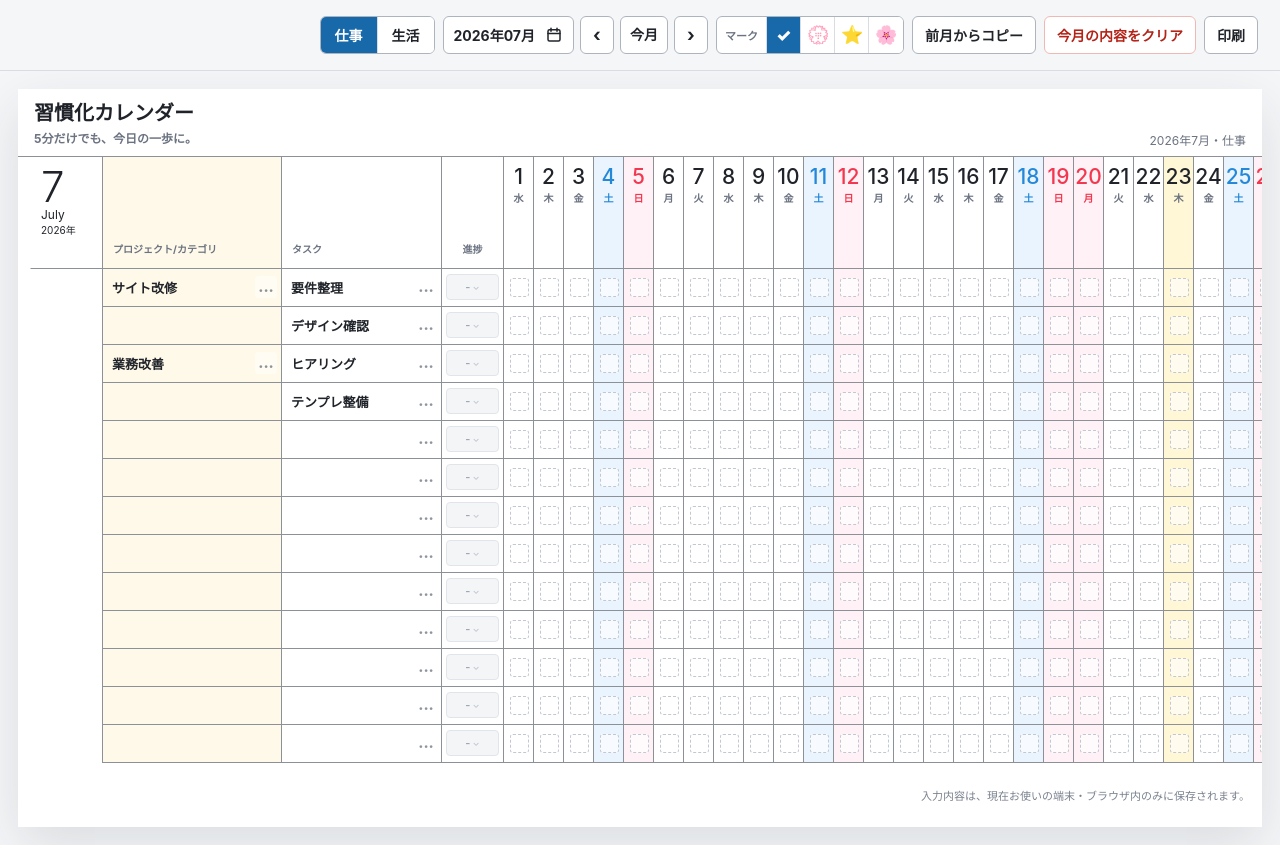
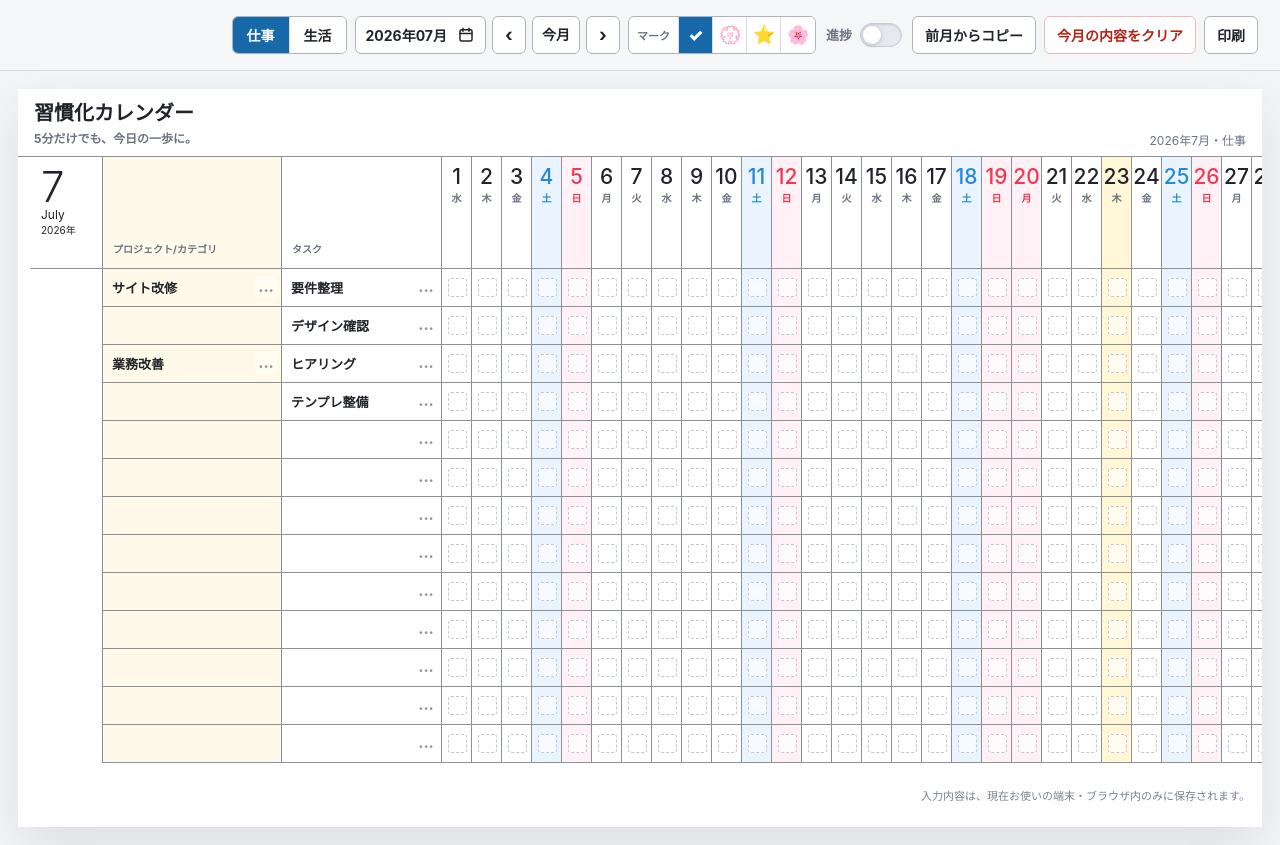
Before and after one commit to saori-yamamoto/daily-steps-calendar, a plain HTML site: page index.html in a window 1280 px wide. Drawn offline with Linux system fonts and the light colour scheme.

Commit message:
Add progress visibility toggle

```diff
--- a/index.html
+++ b/index.html
@@ -35,6 +35,7 @@
       --project-col: 180px;
       --task-col: 160px;
       --progress-col: 62px;
+      --progress-print-col: 11mm;
       font-family: -apple-system, BlinkMacSystemFont, "Hiragino Sans", "Yu Gothic", "YuGothic", "Segoe UI", sans-serif;
     }
 
@@ -377,6 +378,67 @@
       font-size: 18px;
     }
 
+    .progress-toggle {
+      display: inline-flex;
+      align-items: center;
+      gap: 8px;
+      min-height: 38px;
+      border: 0;
+      background: transparent;
+      color: var(--ink);
+      padding: 0 2px;
+      font-weight: 700;
+      cursor: pointer;
+    }
+
+    .progress-toggle:focus-visible {
+      outline: 3px solid rgba(23, 105, 170, 0.28);
+      outline-offset: 3px;
+      border-radius: 999px;
+    }
+
+    .progress-toggle-text {
+      color: var(--muted);
+      font-size: 13px;
+      line-height: 1;
+    }
+
+    .progress-switch {
+      position: relative;
+      width: 42px;
+      height: 24px;
+      border: 1px solid #c6ccd4;
+      border-radius: 999px;
+      background: #e6e9ee;
+      box-shadow: inset 0 1px 2px rgba(31, 41, 51, 0.12);
+      transition: background 0.16s ease, border-color 0.16s ease;
+    }
+
+    .progress-switch-knob {
+      position: absolute;
+      top: 2px;
+      left: 2px;
+      width: 18px;
+      height: 18px;
+      border-radius: 999px;
+      background: #fff;
+      box-shadow: 0 1px 4px rgba(31, 41, 51, 0.25);
+      transition: transform 0.16s ease;
+    }
+
+    .progress-toggle.is-active .progress-toggle-text {
+      color: var(--ink);
+    }
+
+    .progress-toggle.is-active .progress-switch {
+      border-color: #1769aa;
+      background: #1769aa;
+    }
+
+    .progress-toggle.is-active .progress-switch-knob {
+      transform: translateX(18px);
+    }
+
     .btn {
       min-height: 38px;
       border: 1px solid var(--control-line);
@@ -474,6 +536,16 @@
       grid-template-rows: 112px repeat(var(--rows), 38px);
       min-width: calc(var(--month-col) + var(--project-col) + var(--task-col) + var(--progress-col) + var(--days) * 30px);
       background: #fff;
+    }
+
+    .calendar-board.progress-hidden {
+      --progress-col: 0px;
+      --progress-print-col: 0mm;
+    }
+
+    .calendar-board.progress-hidden .progress-head,
+    .calendar-board.progress-hidden .progress-cell {
+      display: none;
     }
 
     .month-panel {
@@ -997,7 +1069,7 @@
       .calendar-board {
         width: 100%;
         min-width: 0;
-        grid-template-columns: 20mm 28mm 34mm 11mm repeat(var(--days), minmax(0, 1fr));
+        grid-template-columns: 20mm 28mm 34mm var(--progress-print-col) repeat(var(--days), minmax(0, 1fr));
         grid-template-rows: 31mm repeat(var(--rows), 9.2mm);
       }
 
@@ -1124,6 +1196,10 @@
           <button class="mark-option" type="button" data-mark-key="star" title="星" aria-label="星">⭐️</button>
           <button class="mark-option" type="button" data-mark-key="sakura" title="桜" aria-label="桜">🌸</button>
         </span>
+        <button class="progress-toggle" id="progressToggle" type="button" aria-pressed="false" aria-label="進捗を表示">
+          <span class="progress-toggle-text">進捗</span>
+          <span class="progress-switch" aria-hidden="true"><span class="progress-switch-knob"></span></span>
+        </button>
         <button class="btn" id="copyPreviousMonth" type="button">前月からコピー</button>
         <button class="btn warn" id="clearMonth" type="button">今月の内容をクリア</button>
         <button class="btn" id="printButton" type="button">印刷</button>
@@ -1167,6 +1243,7 @@
     const calendarActions = document.getElementById("calendarActions");
     const scopeTabs = document.getElementById("scopeTabs");
     const markPicker = document.getElementById("markPicker");
+    const progressToggle = document.getElementById("progressToggle");
     const weekdays = ["日", "月", "火", "水", "木", "金", "土"];
     const monthNames = ["January", "February", "March", "April", "May", "June", "July", "August", "September", "October", "November", "December"];
     const DEFAULT_TITLE = "習慣化カレンダー";
@@ -1274,6 +1351,10 @@
       return MARK_OPTIONS.find(option => option.key === markKey) || MARK_OPTIONS[0];
     }
 
+    function progressEnabled() {
+      return state.progressEnabled === true;
+    }
+
     function syncMarkPicker() {
       const markKey = activeMark().key;
       markPicker.querySelectorAll(".mark-option").forEach(button => {
@@ -1281,6 +1362,14 @@
         button.classList.toggle("is-active", isActive);
         button.setAttribute("aria-pressed", isActive ? "true" : "false");
       });
+    }
+
+    function syncProgressToggle() {
+      const enabled = progressEnabled();
+      progressToggle.classList.toggle("is-active", enabled);
+      progressToggle.setAttribute("aria-pressed", enabled ? "true" : "false");
+      progressToggle.setAttribute("aria-label", enabled ? "進捗を非表示" : "進捗を表示");
+      progressToggle.title = enabled ? "進捗を非表示" : "進捗を表示";
     }
 
     function closeRowMenus(exceptMenu = null) {
@@ -1433,6 +1522,7 @@
             month: typeof saved.month === "string" ? saved.month : currentMonthValue(),
             activeScope: validScopeKey(saved.activeScope),
             mark: validMarkKey(saved.mark),
+            progressEnabled: saved.progressEnabled === true,
             activeView: "calendar",
             months: saved.months
           };
@@ -1445,6 +1535,7 @@
             month: monthKey,
             activeScope: validScopeKey(saved.activeScope),
             mark: validMarkKey(saved.mark),
+            progressEnabled: saved.progressEnabled === true,
             activeView: "calendar",
             months: {
               [monthKey]: normalizeMonthRecord({ tasks: saved.tasks })
@@ -1460,6 +1551,7 @@
         month: monthKey,
         activeScope: DEFAULT_SCOPE_KEY,
         mark: DEFAULT_MARK_KEY,
+        progressEnabled: false,
         activeView: "calendar",
         months: {
           [monthKey]: defaultMonthRecord()
@@ -1472,6 +1564,7 @@
       state.month = monthInput.value;
       state.activeScope = selectedScopeKey();
       state.mark = validMarkKey(state.mark);
+      state.progressEnabled = progressEnabled();
       ensureMonth(state.month || currentMonthValue());
       localStorage.setItem(STORAGE_KEY, JSON.stringify(state));
     }
@@ -1925,11 +2018,14 @@
       const tasks = currentTasks();
       const selectedMark = activeMark();
       const categoryLabel = activeCategoryLabel();
+      const showProgress = progressEnabled();
 
       syncMonthDisplay();
       syncScopeTabs();
       syncMarkPicker();
+      syncProgressToggle();
       board.innerHTML = "";
+      board.classList.toggle("progress-hidden", !showProgress);
       board.style.setProperty("--days", dayCount);
       board.style.setProperty("--rows", tasks.length);
 
@@ -2258,6 +2354,12 @@
         render();
       });
     });
+    progressToggle.addEventListener("click", () => {
+      rememberState();
+      state.progressEnabled = !progressEnabled();
+      saveState();
+      render();
+    });
     document.getElementById("copyPreviousMonth").addEventListener("click", copyPreviousMonthTasks);
     document.getElementById("clearMonth").addEventListener("click", clearVisibleMonthChecks);
     document.getElementById("printButton").addEventListener("click", () => window.print());
```
